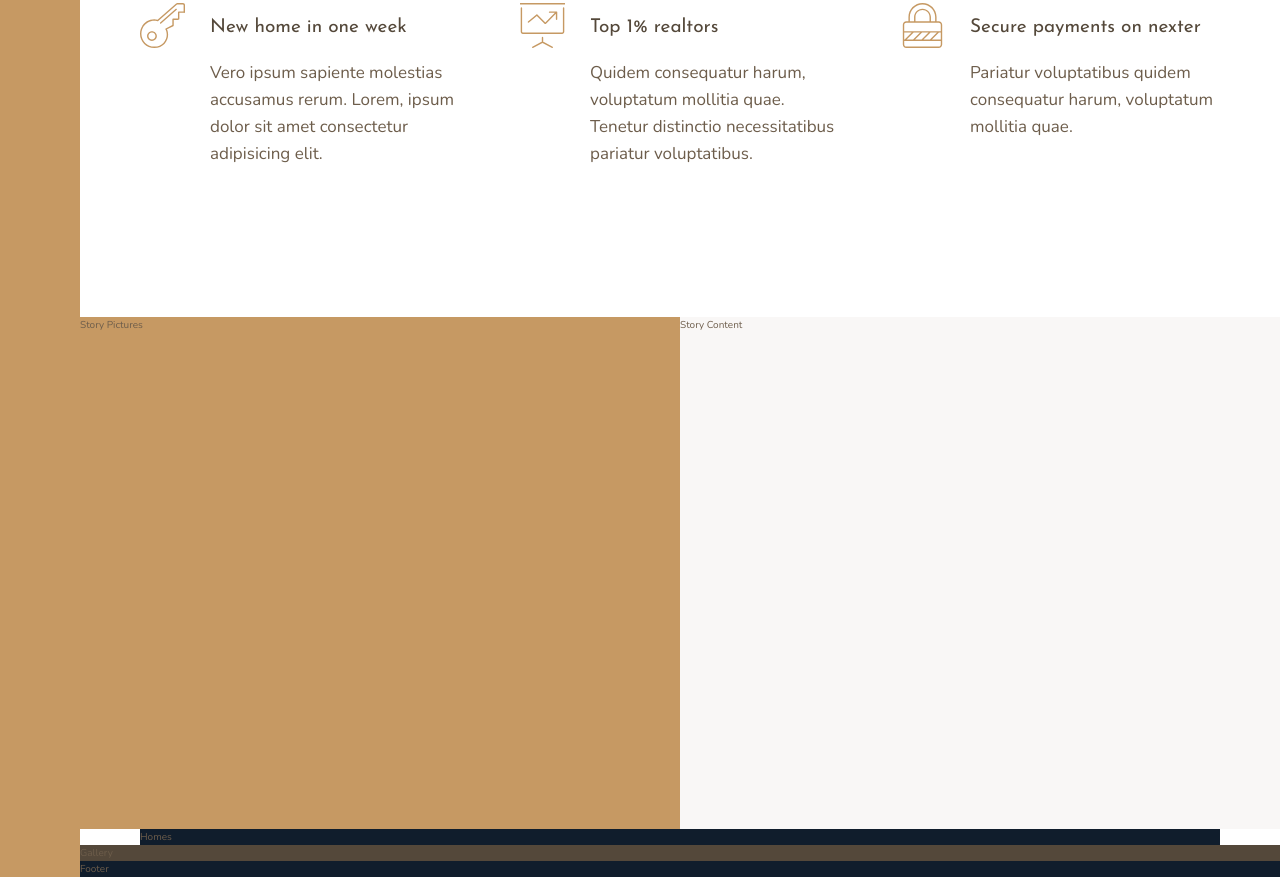
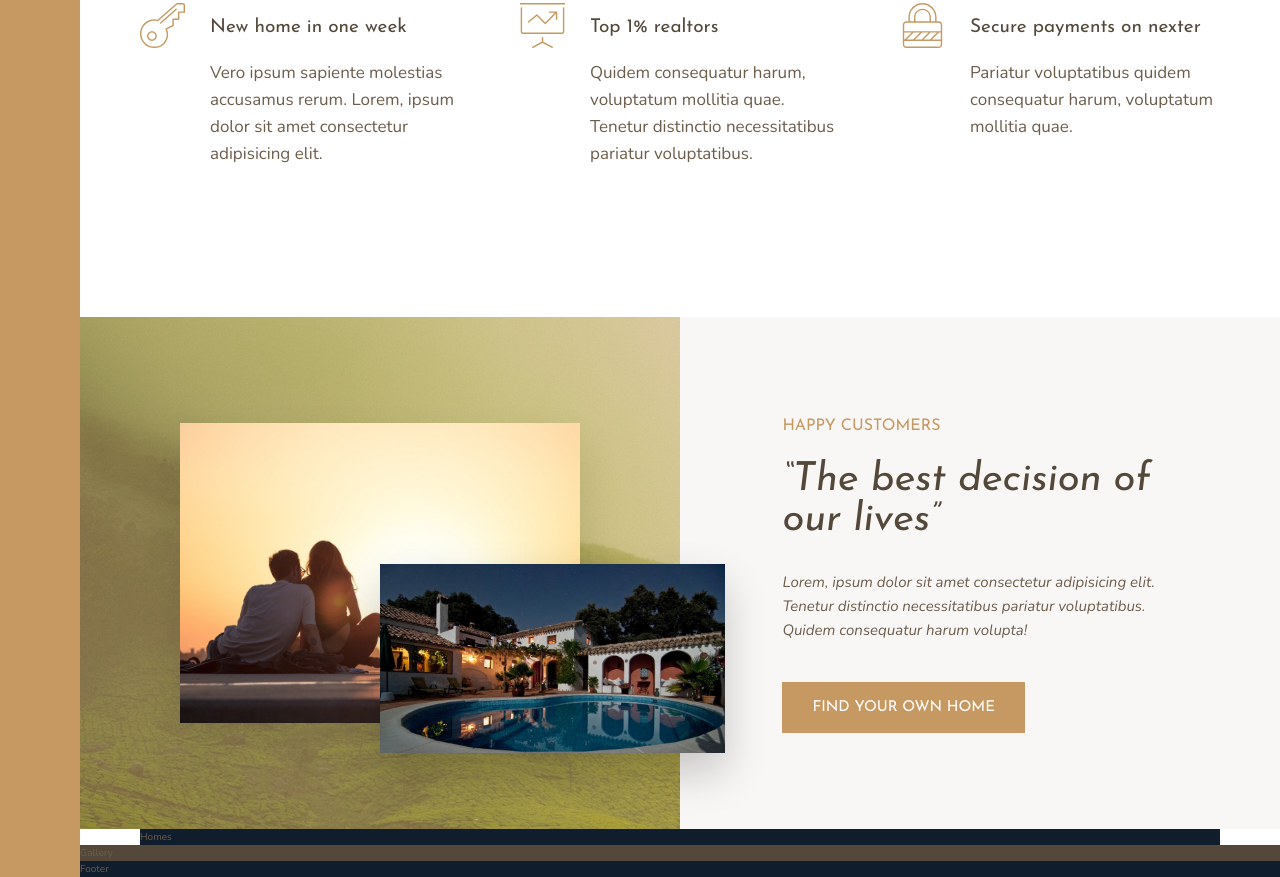
Before and after one commit to Muha-tsokotukha/Nexter, a website: page index.html in a window 1280 px wide. Shown: the part 991-1868 px from the top of the page. Drawn offline with nearby package versions, Linux system fonts and the light colour scheme.

Commit message:
story section

```diff
--- a/index.html
+++ b/index.html
@@ -83,8 +83,28 @@
       </div>
     </section>
 
-    <div class="story__pictures">Story Pictures</div>
-    <div class="story__content">Story Content</div>
+    <div class="story__pictures">
+      <img
+        src="img/story-1.jpeg"
+        alt="Couple with new house"
+        class="story__img--1"
+      />
+      <img src="img/story-2.jpeg" alt="new house" class="story__img--2" />
+    </div>
+
+    <div class="story__content">
+      <h3 class="heading-3 mb-sm">Happy Customers</h3>
+      <h2 class="heading-2 heading-2--dark mb-md">
+        &ldquo;The best decision of our lives&rdquo;
+      </h2>
+      <p class="story__text">
+        Lorem, ipsum dolor sit amet consectetur adipisicing elit. Tenetur
+        distinctio necessitatibus pariatur voluptatibus. Quidem consequatur
+        harum volupta!
+      </p>
+      <button class="btn">Find your own home</button>
+    </div>
+
     <section class="homes">Homes</section>
     <section class="gallery">Gallery</section>
     <footer class="footer">Footer</footer>
--- a/sass/_story.scss
+++ b/sass/_story.scss
@@ -2,10 +2,57 @@
   &__pictures {
     background-color: $color-primary;
     grid-column: full-start / col-end 4;
+
+    display: grid;
+    grid-template-rows: repeat(6, 1fr);
+    grid-template-columns: repeat(6, 1fr);
+    align-items: center;
+
+    background-image: linear-gradient(
+        rgba($color-primary, 0.5),
+        rgba($color-primary, 0.5)
+      ),
+      url("../img/back.jpg");
+  }
+
+  &__img--1 {
+    width: 100%;
+    grid-column: 2 / 6;
+    grid-row: 2 / 6;
+    box-shadow: 0 2rem 4rem rgba(#000, 0.1);
+  }
+
+  &__img--2 {
+    width: 115%;
+    position: relative;
+    z-index: 9;
+    grid-column: 4 / 7;
+    grid-row: 4 / 6;
+    box-shadow: 0 2rem 4rem rgba(#000, 0.2);
+
+    // width: 100%;
+    // transform: scale(1.15);
+    // transform-origin: left;
   }
 
   &__content {
+    // display: flex;
+    // flex-direction: column;
+    // justify-content: center;
+    // align-items: flex-start;
+
+    display: grid;
+    align-content: center;
+    justify-items: start;
+
     background-color: $color-grey-light-1;
     grid-column: col-start 5 / full-end;
+    padding: 6rem 8vw;
+  }
+
+  &__text {
+    font-size: 1.5rem;
+    font-style: italic;
+    margin-bottom: 4rem;
   }
 }
--- a/sass/_typography.scss
+++ b/sass/_typography.scss
@@ -6,12 +6,29 @@
 .heading-1 {
   @extend %heading;
 }
+
 .heading-2 {
   @extend %heading;
+  font-size: 4rem;
+  font-style: italic;
+  line-height: 1;
+
+  &--light {
+    color: $color-grey-light-1;
+  }
+
+  &--dark {
+    color: $color-grey-dark-1;
+  }
 }
+
 .heading-3 {
   @extend %heading;
+  font-size: 1.6rem;
+  color: $color-primary;
+  text-transform: uppercase;
 }
+
 .heading-4 {
   @extend %heading;
   font-size: 1.9rem;
@@ -24,3 +41,36 @@
     color: $color-grey-dark-1;
   }
 }
+
+.btn {
+  background-color: $color-primary;
+  color: #fff;
+  border: none;
+  border-radius: 0;
+  font-family: $font-display;
+  font-size: 1.5rem;
+  text-transform: uppercase;
+  padding: 1.8rem 3rem;
+  cursor: pointer;
+  transition: all 0.2s;
+
+  &:hover {
+    background-color: $color-primary-dark;
+  }
+}
+
+.mb-sm {
+  margin-bottom: 2rem;
+}
+
+.mb-md {
+  margin-bottom: 3rem;
+}
+
+.mb-lg {
+  margin-bottom: 4rem;
+}
+
+.mb-xl {
+  margin-bottom: 8rem;
+}
```
Also changed, not shown: css/style.css, 1 other file.
